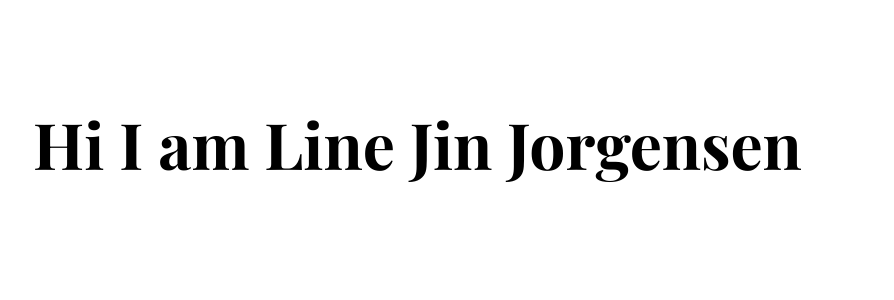
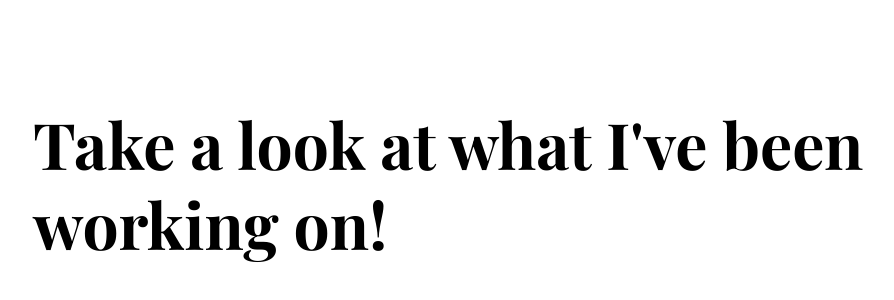
Before and after one commit to LineJinJ/SheCodes_Responsive_Week_5_Elleve_Lesson_2_Portfolio_Project_Work_page, a plain HTML site: page work.html in a window 1280 px wide. Shown: the part 86-386 px from the top of the page, without its empty margins (87-981 px from the left). Drawn offline with nearby package versions, Linux system fonts and the light colour scheme.

Commit message:
Title of page: Take a look at what I've been working on!

```diff
--- a/work.html
+++ b/work.html
@@ -32,7 +32,7 @@
   <body>
     <div class="content-container container">
       <div class="content">
-        <h1 class="mb-4">Hi I am Line Jin Jorgensen</h1>
+        <h1 class="mb-4">Take a look at what I've been working on!</h1>
       </div>
     </div>
   </body>
```
